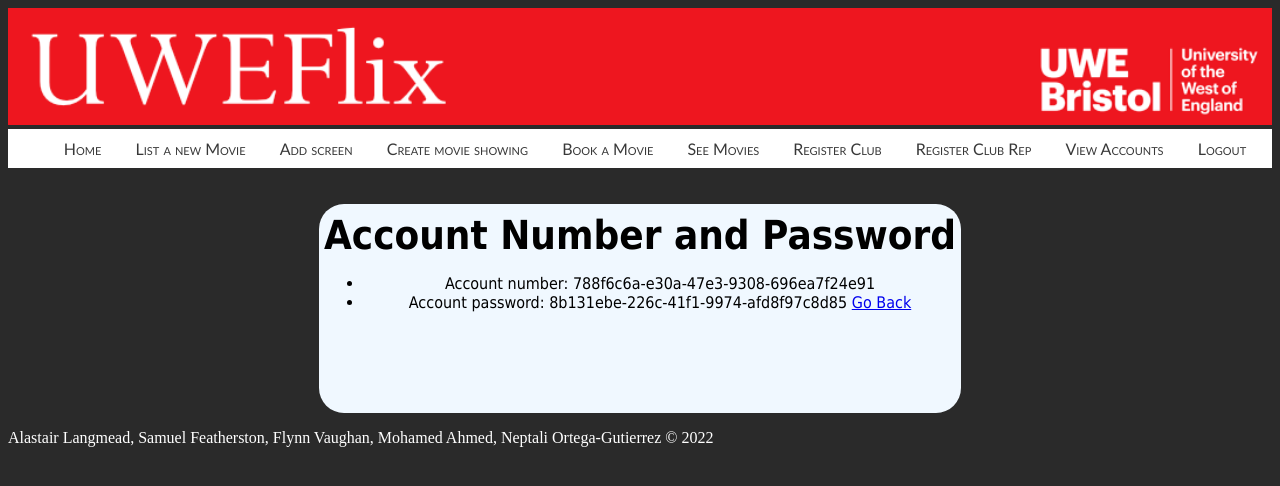
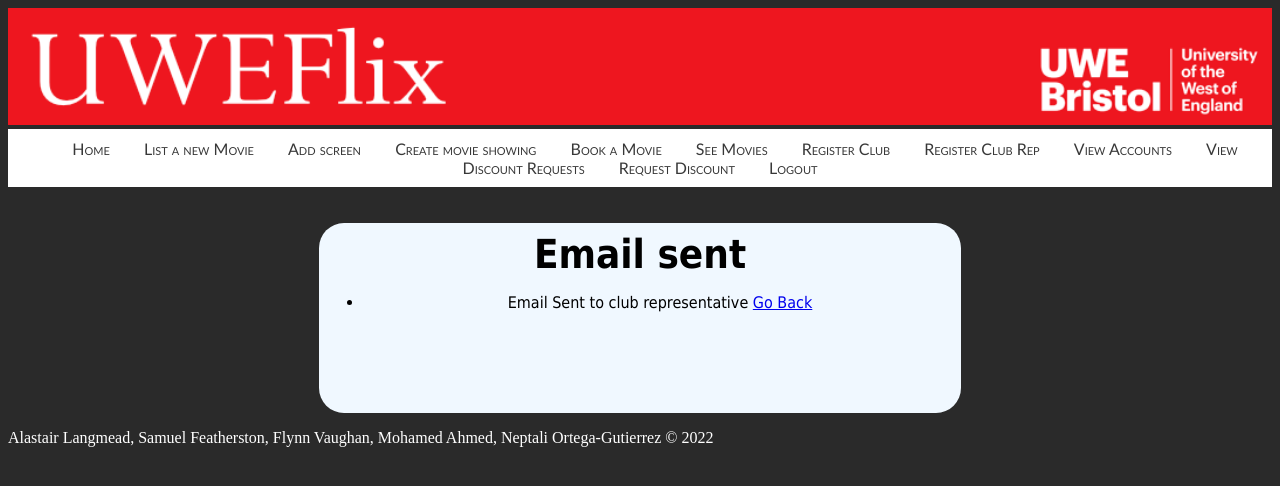
Before and after one commit to JetTux/UWEFlix, a Django app: page /accounts/viewClubRep/1 in a window 1280 px wide. Shown: the top 486 px of the page. Run offline with Django 3.2, Linux system fonts and the light colour scheme; a user stored in the database is signed in; data comes from the database, SQL or seed files in the repository; both versions use the stored data as it was after the commit.

Commit message:
Functionality to send emails to club reps

```diff
--- a/MovieManaging/urls.py
+++ b/MovieManaging/urls.py
@@ -8,7 +8,7 @@
 
 
 #https://django-allauth.readthedocs.io/en/latest/installation.html
-#pip install cookiecutter
+#pip install django-environ
 
 urlpatterns = [
     path("showingMovie/", createMovieShowing, name="showingMovie"),
--- a/MovieWebsite/templates/MovieWebsite/layout.html
+++ b/MovieWebsite/templates/MovieWebsite/layout.html
@@ -25,6 +25,8 @@
         <a href="{% url 'registerClub' %}" class="navbar-item">Register Club</a>
         <a href="{% url 'registerClubRep' %}" class="navbar-item">Register Club Rep</a>
         <a href="{% url 'accountList' %}" class="navbar-item">View Accounts</a>
+        <a href="{% url 'discountRequests' %}" class="navbar-item">View Discount Requests</a>
+        <a href="{% url 'requestDiscount' %}" class="navbar-item">Request Discount</a>
         {% if user.is_authenticated %}
             <a href="{% url 'logout' %}" class="navbar-item">Logout</a>
         {% else %}
--- a/MovieWebsite/templates/account/accountList.html
+++ b/MovieWebsite/templates/account/accountList.html
@@ -17,7 +17,7 @@
                   {% for clubRep in clubReps %}
                         <li>Name: {{ clubRep }}
                         <a href="{% url 'update_club_rep' clubRep.id %}">Update</a>
-                        <a href="{% url 'viewClubRep' clubRep.id %}">View Unique Details</a>
+                        <a href="{% url 'viewClubRep' clubRep.id %}">Send Club Representative an email with their details</a>
                   {% endfor %}
             </ul>
 {% endblock %}
--- a/MovieWebsite/templates/account/viewClubRep.html
+++ b/MovieWebsite/templates/account/viewClubRep.html
@@ -3,10 +3,9 @@
 {% block title %}
 {% endblock %}
 {% block content %}
-<div style="font-size: 40px;"><b>Account Number and Password</b></div>
+<div style="font-size: 40px;"><b>Email sent</b></div>
             <ul>
-                        <li>Account number: {{ clubRep.accountNumber }}
-                        <li>Account password: {{ clubRep.accountPassword }}
+                        <li>Email Sent to club representative
                         <a href="{% url 'accountList' %}">Go Back</a>
             </ul>
 {% endblock %}
--- a/accounts/forms.py
+++ b/accounts/forms.py
@@ -31,7 +31,7 @@
 class clubRepForm(forms.ModelForm):
      class Meta:
          model = ClubRep
-         fields = ['firstname', 'surname', 'dateOfBirth']
+         fields = ['firstname', 'surname', 'dateOfBirth', 'accountEmail']
 
 class addClubAccount(forms.ModelForm):
     class Meta:
@@ -46,7 +46,7 @@
 class addClubRep(forms.ModelForm):
      class Meta:
          model = ClubRep
-         fields = ['firstname', 'surname', 'dateOfBirth']
+         fields = ['firstname', 'surname', 'dateOfBirth', 'accountEmail']
 
 #New FV
 class discountListForm(forms.ModelForm):
--- a/accounts/models.py
+++ b/accounts/models.py
@@ -38,6 +38,7 @@
     firstname = models.CharField(max_length=300)
     surname = models.CharField(max_length=300)
     dateOfBirth = models.DateField(max_length=8)
+    accountEmail = models.EmailField()
 
     def __str__(self):
         return str(self.surname)
--- a/accounts/views.py
+++ b/accounts/views.py
@@ -1,3 +1,4 @@
+import email
 from django.shortcuts import render, redirect
 from django.http import HttpResponse
 from django.contrib.auth import login, authenticate, logout
@@ -12,6 +13,8 @@
 from accounts.forms import *
 from accounts.models import *
 from MovieManaging.views import isAccountsManager
+
+from django.core.mail import send_mail
 
 def isCinemaManager(User):
     return User.groups.filter(name='Cinema Manager').exists()
@@ -61,6 +64,12 @@
 @user_passes_test(isAccountsManager)
 def viewClubRep(request, clubRep_id):
     clubRep = ClubRep.objects.get(pk= clubRep_id)
+    send_mail(
+            'New Login Details',
+            'Here are your new login details. Account Number: '+ str(clubRep.accountNumber) +' Password: '+ str(clubRep.accountPassword),
+            'Dont Reply <do_not_reply@domain.com>',
+            [clubRep.accountEmail],
+    )
     return render(request, 'account/viewClubRep.html', {'clubRep':clubRep})
 
 @login_required
@@ -124,6 +133,7 @@
         if form.is_valid():
             message = form.save(commit=False)
             message.save()
+
             return redirect('../../home')
     else:
         return render(request, 'account/registerClub.html', {'form': form})
```
Also changed, not shown: UWEFlixBookingSystem/settings.py (+15 -0 lines), accounts/migrations/0001_initial.py, accounts/migrations/0002_clubdetails_clubrep.py (deleted), accounts/migrations/0003_studentclub_club.py (deleted), accounts/migrations/0004_rename_cr_city_clubdetails_city_and_more.py (deleted), accounts/migrations/0005_studentclub_club.py (deleted), accounts/migrations/0006_discountlist.py (deleted), db.sqlite3, 1 other file.
